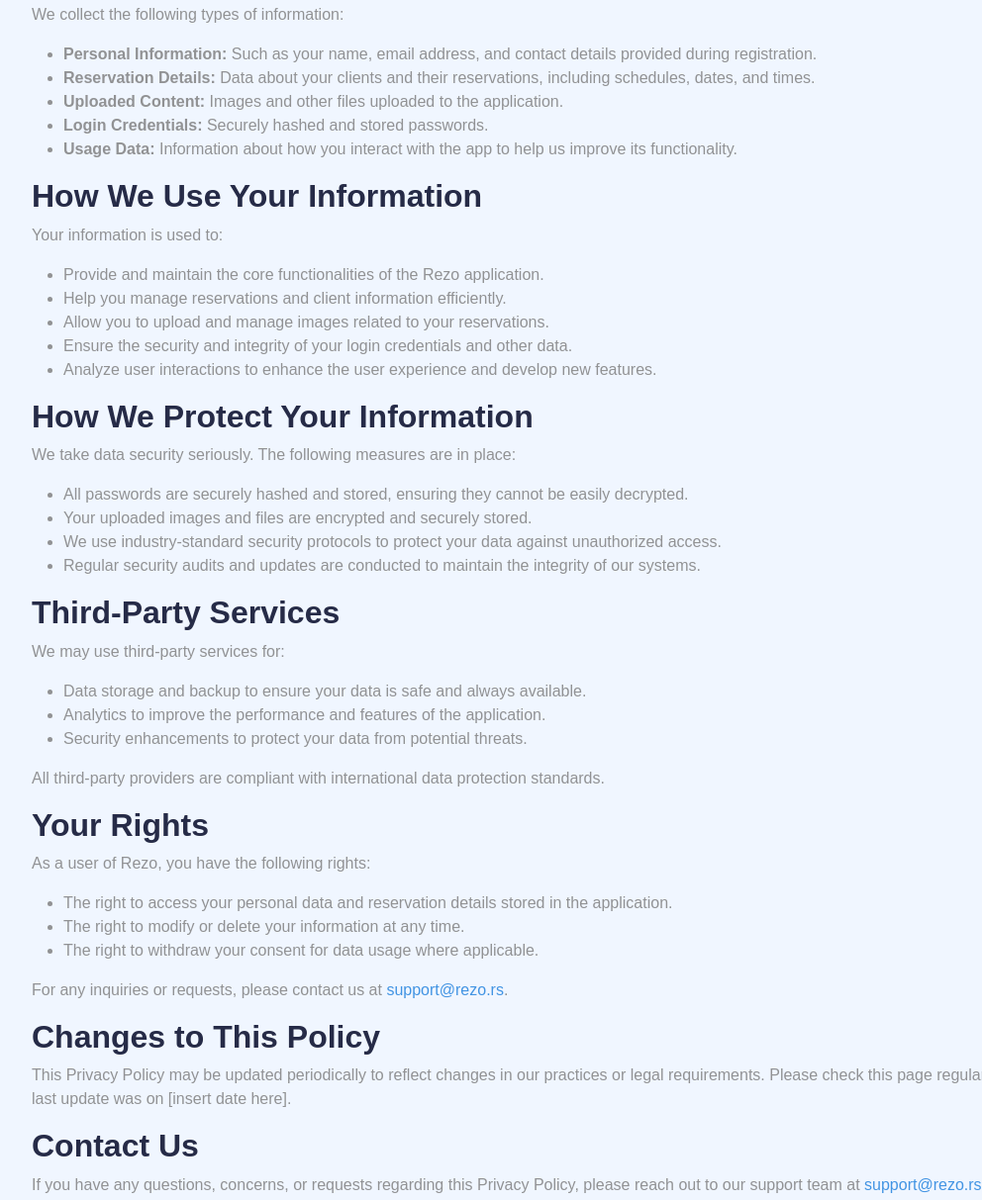
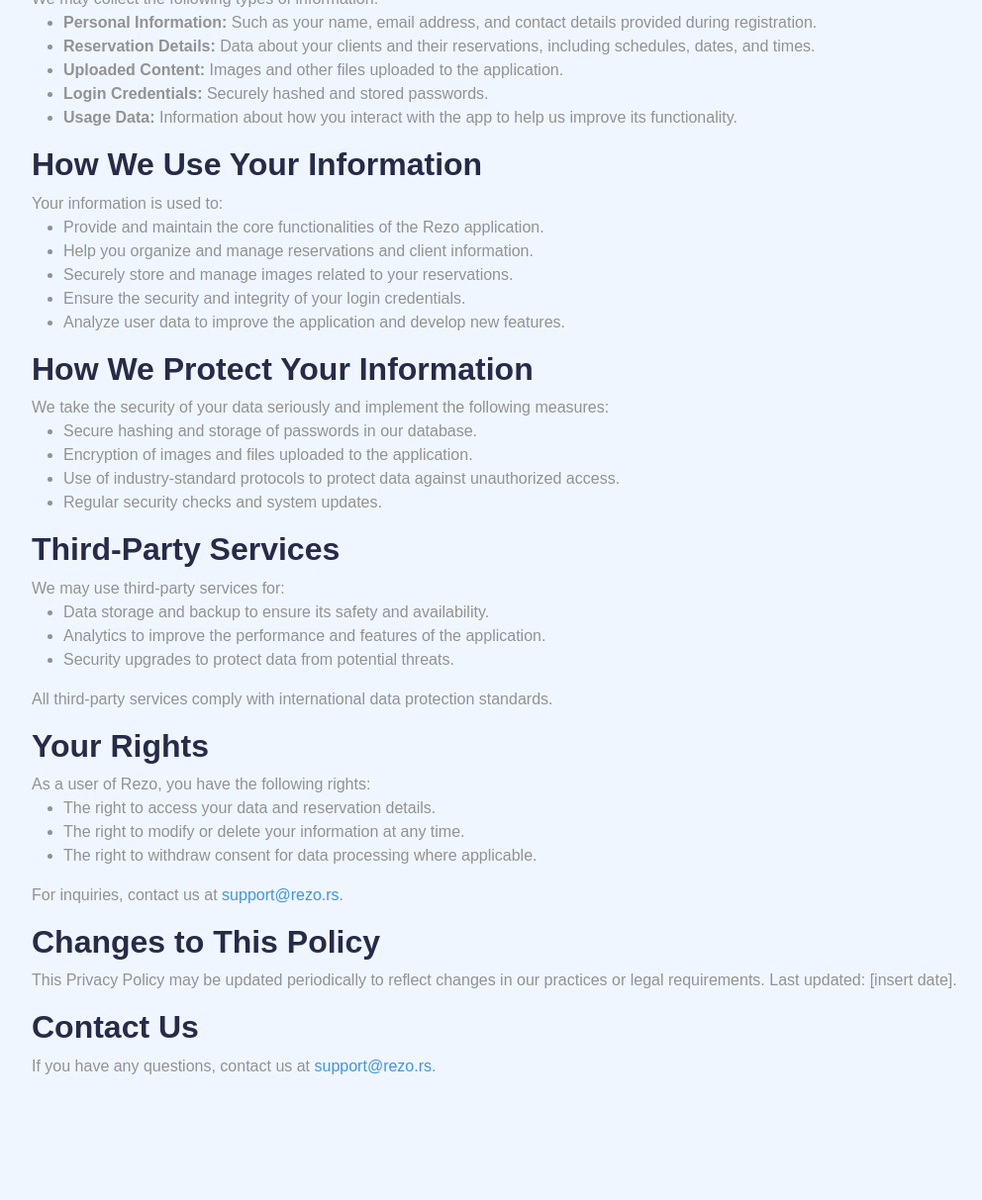
Before and after one commit to 05vukasin/rezo-website-download-2, a plain HTML site: page privacy-policy.html in a window 1280 px wide. Shown: the part 227-1440 px from the top of the page at 99% size, without its empty margins (50-1042 px from the left). After the commit the page ends 1381 px from the top, so only its background shows below. Drawn offline with Linux system fonts and the light colour scheme.

Commit message:
Novi Privacy

```diff
--- a/privacy-policy.html
+++ b/privacy-policy.html
@@ -34,95 +34,45 @@
 </head>
 
 <body>
-
     <!-- Back Arrow -->
     <a id="back-arrow" href="index.html">
-        &#8592; <span id="back-text">Home</span>
+        &#8592; <span id="back-text"></span>
     </a>
 
     <!-- Language Switch Button -->
     <button id="language-switch" class="btn btn-primary">ENG/SRB</button>
 
     <div class="container py-5">
-        <h1 id="title" class="text-center mb-4">Privacy Policy</h1>
-        <p id="intro">
-            At Rezo, your privacy is our top priority. This Privacy Policy explains what information we collect, how we use it, how we protect it, and your rights regarding your data. By using the Rezo application, you agree to the practices outlined in this policy.
-        </p>
+        <h1 id="title"></h1>
+        <p id="intro"></p>
 
-        <h2 id="info-title">Information We Collect</h2>
-        <p id="info-content">
-            We collect the following types of information:
-            <ul>
-                <li><b>Personal Information:</b> Such as your name, email address, and contact details provided during registration.</li>
-                <li><b>Reservation Details:</b> Data about your clients and their reservations, including schedules, dates, and times.</li>
-                <li><b>Uploaded Content:</b> Images and other files uploaded to the application.</li>
-                <li><b>Login Credentials:</b> Securely hashed and stored passwords.</li>
-                <li><b>Usage Data:</b> Information about how you interact with the app to help us improve its functionality.</li>
-            </ul>
-        </p>
+        <h2 id="info-title"></h2>
+        <p id="info-content"></p>
 
-        <h2 id="usage-title">How We Use Your Information</h2>
-        <p id="usage-content">
-            Your information is used to:
-            <ul>
-                <li>Provide and maintain the core functionalities of the Rezo application.</li>
-                <li>Help you manage reservations and client information efficiently.</li>
-                <li>Allow you to upload and manage images related to your reservations.</li>
-                <li>Ensure the security and integrity of your login credentials and other data.</li>
-                <li>Analyze user interactions to enhance the user experience and develop new features.</li>
-            </ul>
-        </p>
+        <h2 id="usage-title"></h2>
+        <p id="usage-content"></p>
 
-        <h2 id="protection-title">How We Protect Your Information</h2>
-        <p id="protection-content">
-            We take data security seriously. The following measures are in place:
-            <ul>
-                <li>All passwords are securely hashed and stored, ensuring they cannot be easily decrypted.</li>
-                <li>Your uploaded images and files are encrypted and securely stored.</li>
-                <li>We use industry-standard security protocols to protect your data against unauthorized access.</li>
-                <li>Regular security audits and updates are conducted to maintain the integrity of our systems.</li>
-            </ul>
-        </p>
+        <h2 id="protection-title"></h2>
+        <p id="protection-content"></p>
 
-        <h2 id="third-party-title">Third-Party Services</h2>
-        <p id="third-party-content">
-            We may use third-party services for:
-            <ul>
-                <li>Data storage and backup to ensure your data is safe and always available.</li>
-                <li>Analytics to improve the performance and features of the application.</li>
-                <li>Security enhancements to protect your data from potential threats.</li>
-            </ul>
-            All third-party providers are compliant with international data protection standards.
-        </p>
+        <h2 id="third-party-title"></h2>
+        <p id="third-party-content"></p>
 
-        <h2 id="rights-title">Your Rights</h2>
-        <p id="rights-content">
-            As a user of Rezo, you have the following rights:
-            <ul>
-                <li>The right to access your personal data and reservation details stored in the application.</li>
-                <li>The right to modify or delete your information at any time.</li>
-                <li>The right to withdraw your consent for data usage where applicable.</li>
-            </ul>
-            For any inquiries or requests, please contact us at <a href="mailto:support@rezo.rs">support@rezo.rs</a>.
-        </p>
+        <h2 id="rights-title"></h2>
+        <p id="rights-content"></p>
 
-        <h2 id="changes-title">Changes to This Policy</h2>
-        <p id="changes-content">
-            This Privacy Policy may be updated periodically to reflect changes in our practices or legal requirements. Please check this page regularly for updates. The last update was on [insert date here].
-        </p>
+        <h2 id="changes-title"></h2>
+        <p id="changes-content"></p>
 
-        <h2 id="contact-title">Contact Us</h2>
-        <p id="contact-content">
-            If you have any questions, concerns, or requests regarding this Privacy Policy, please reach out to our support team at <a href="mailto:support@rezo.rs">support@rezo.rs</a>.
-        </p>
+        <h2 id="contact-title"></h2>
+        <p id="contact-content"></p>
     </div>
-
 
     <script>
         const translations = {
     sr: {
         title: "Politika privatnosti",
-        intro: "U Rezo aplikaciji vaša privatnost nam je veoma važna. Ova politika privatnosti objašnjava koje informacije prikupljamo, kako ih koristimo, kako ih štitimo i vaša prava u vezi sa vašim podacima.",
+        intro: "U Rezo aplikaciji vaša privatnost nam je veoma važna. Ova politika privatnosti objašnjava koje informacije prikupljamo, kako ih koristimo, kako ih štitimo i vaša prava u vezi sa vašim podacima. Korišćenjem Rezo aplikacije pristajete na prakse opisane u ovoj politici.",
         "info-title": "Informacije koje prikupljamo",
         "info-content": `
             Možemo prikupljati sledeće vrste informacija:
@@ -130,60 +80,60 @@
                 <li><b>Lične informacije:</b> Kao što su vaše ime, email adresa i kontakt podaci koje pružate prilikom registracije.</li>
                 <li><b>Detalji rezervacija:</b> Podaci o vašim klijentima i njihovim rezervacijama, uključujući termine, datume i vreme.</li>
                 <li><b>Dodati sadržaj:</b> Slike i drugi fajlovi koje postavljate u aplikaciju.</li>
-                <li><b>Prijavne informacije:</b> Sigurno sačuvane i hashirane lozinke.</li>
-                <li><b>Podaci o korišćenju:</b> Informacije o tome kako koristite aplikaciju, što nam pomaže da je unapredimo.</li>
+                <li><b>Prijavne informacije:</b> Lozinke se čuvaju na siguran način koristeći hashiranje u bazi podataka.</li>
+                <li><b>Podaci o korišćenju:</b> Informacije o načinu korišćenja aplikacije za unapređenje funkcionalnosti.</li>
             </ul>
         `,
         "usage-title": "Kako koristimo vaše informacije",
         "usage-content": `
             Vaši podaci se koriste za:
             <ul>
-                <li>Obezbeđivanje i održavanje osnovnih funkcionalnosti aplikacije Rezo.</li>
-                <li>Pomoć u upravljanju rezervacijama i informacijama o klijentima.</li>
-                <li>Omogućavanje dodavanja i upravljanja slikama vezanim za rezervacije.</li>
-                <li>Sigurnu obradu prijavnih podataka i zaštitu vaših informacija.</li>
-                <li>Analizu korisničkih interakcija radi unapređenja korisničkog iskustva i razvoja novih funkcionalnosti.</li>
+                <li>Omogućavanje osnovnih funkcionalnosti aplikacije Rezo.</li>
+                <li>Pomoć u organizaciji i upravljanju rezervacijama i klijentima.</li>
+                <li>Sigurno čuvanje i upravljanje slikama vezanim za rezervacije.</li>
+                <li>Osiguranje sigurnosti vaših prijavnih podataka i zaštitu ličnih informacija.</li>
+                <li>Analizu korisničkih podataka radi unapređenja aplikacije i novih funkcionalnosti.</li>
             </ul>
         `,
         "protection-title": "Kako štitimo vaše informacije",
         "protection-content": `
-            Ozbiljno shvatamo zaštitu podataka i primenjujemo sledeće mere:
+            Zaštita vaših podataka je naš prioritet i preduzimamo sledeće mere:
             <ul>
-                <li>Sve lozinke se sigurno hashiraju i čuvaju, čime se onemogućava njihovo lako dekodiranje.</li>
-                <li>Slike i fajlovi koje postavljate su enkriptovani i sigurno sačuvani.</li>
-                <li>Koristimo industrijske standarde za zaštitu podataka od neovlašćenog pristupa.</li>
-                <li>Redovno sprovodimo sigurnosne provere i ažuriranja sistema.</li>
+                <li>Hashiranje i sigurno čuvanje lozinki u bazi podataka.</li>
+                <li>Enkripcija slika i fajlova koje postavljate u aplikaciju.</li>
+                <li>Korišćenje industrijskih standarda za zaštitu podataka od neovlašćenog pristupa.</li>
+                <li>Redovno sprovođenje sigurnosnih provera i ažuriranja sistema.</li>
             </ul>
         `,
         "third-party-title": "Usluge trećih strana",
         "third-party-content": `
             Možemo koristiti usluge trećih strana za:
             <ul>
-                <li>Skladištenje i bekap podataka kako bismo osigurali njihovu bezbednost i dostupnost.</li>
-                <li>Analizu radi poboljšanja performansi i funkcionalnosti aplikacije.</li>
-                <li>Sigurnosne nadogradnje za zaštitu vaših podataka od potencijalnih pretnji.</li>
+                <li>Skladištenje i bekap podataka kako bismo osigurali njihovu sigurnost i dostupnost.</li>
+                <li>Analizu radi poboljšanja performansi aplikacije.</li>
+                <li>Implementaciju sigurnosnih nadogradnji za zaštitu podataka od potencijalnih pretnji.</li>
             </ul>
-            Sve usluge trećih strana su usklađene sa međunarodnim standardima zaštite podataka.
+            Sve treće strane su usklađene sa međunarodnim standardima zaštite podataka.
         `,
         "rights-title": "Vaša prava",
         "rights-content": `
             Kao korisnik Rezo aplikacije imate sledeća prava:
             <ul>
-                <li>Pravo na pristup svojim ličnim podacima i detaljima rezervacija.</li>
-                <li>Pravo na izmenu ili brisanje svojih podataka u bilo kom trenutku.</li>
+                <li>Pravo na pristup svojim podacima i detaljima rezervacija.</li>
+                <li>Pravo na izmene i brisanje podataka u bilo kom trenutku.</li>
                 <li>Pravo na povlačenje saglasnosti za obradu podataka gde je to primenljivo.</li>
             </ul>
-            Za bilo kakva pitanja ili zahteve, kontaktirajte nas na <a href="mailto:support@rezo.rs">support@rezo.rs</a>.
+            Za više informacija, kontaktirajte nas putem <a href="mailto:support@rezo.rs">support@rezo.rs</a>.
         `,
         "changes-title": "Izmene ove politike",
-        "changes-content": "Možemo povremeno ažurirati ovu politiku privatnosti kako bismo odrazili promene u našim praksama ili zakonskim zahtevima. Molimo vas da redovno proveravate ovu stranicu za ažuriranja.",
+        "changes-content": "Ova politika privatnosti može biti ažurirana kako bismo odrazili promene u našim praksama ili zakonskim zahtevima. Poslednje ažuriranje: [unesite datum].",
         "contact-title": "Kontaktirajte nas",
-        "contact-content": "Ako imate bilo kakva pitanja ili nedoumice u vezi sa ovom politikom privatnosti, kontaktirajte naš tim za podršku na <a href='mailto:support@rezo.rs'>support@rezo.rs</a>.",
+        "contact-content": "Ako imate bilo kakva pitanja, kontaktirajte nas putem emaila na <a href='mailto:support@rezo.rs'>support@rezo.rs</a>.",
         "back-text": "Početna"
     },
     en: {
         title: "Privacy Policy",
-        intro: "At Rezo, your privacy is important to us. This Privacy Policy explains what information we collect, how we use it, how we protect it, and your rights regarding your data.",
+        intro: "At Rezo, your privacy is important to us. This Privacy Policy explains what information we collect, how we use it, how we protect it, and your rights regarding your data. By using the Rezo application, you agree to the practices outlined in this policy.",
         "info-title": "Information We Collect",
         "info-content": `
             We may collect the following types of information:
@@ -200,55 +150,55 @@
             Your information is used to:
             <ul>
                 <li>Provide and maintain the core functionalities of the Rezo application.</li>
-                <li>Help you manage reservations and client information efficiently.</li>
-                <li>Allow you to upload and manage images related to your reservations.</li>
-                <li>Ensure the security and integrity of your login credentials and other data.</li>
-                <li>Analyze user interactions to enhance the user experience and develop new features.</li>
+                <li>Help you organize and manage reservations and client information.</li>
+                <li>Securely store and manage images related to your reservations.</li>
+                <li>Ensure the security and integrity of your login credentials.</li>
+                <li>Analyze user data to improve the application and develop new features.</li>
             </ul>
         `,
         "protection-title": "How We Protect Your Information",
         "protection-content": `
-            We take data security seriously. The following measures are in place:
+            We take the security of your data seriously and implement the following measures:
             <ul>
-                <li>All passwords are securely hashed and stored, ensuring they cannot be easily decrypted.</li>
-                <li>Your uploaded images and files are encrypted and securely stored.</li>
-                <li>We use industry-standard security protocols to protect your data against unauthorized access.</li>
-                <li>Regular security audits and updates are conducted to maintain the integrity of our systems.</li>
+                <li>Secure hashing and storage of passwords in our database.</li>
+                <li>Encryption of images and files uploaded to the application.</li>
+                <li>Use of industry-standard protocols to protect data against unauthorized access.</li>
+                <li>Regular security checks and system updates.</li>
             </ul>
         `,
         "third-party-title": "Third-Party Services",
         "third-party-content": `
             We may use third-party services for:
             <ul>
-                <li>Data storage and backup to ensure your data is safe and always available.</li>
+                <li>Data storage and backup to ensure its safety and availability.</li>
                 <li>Analytics to improve the performance and features of the application.</li>
-                <li>Security enhancements to protect your data from potential threats.</li>
+                <li>Security upgrades to protect data from potential threats.</li>
             </ul>
-            All third-party providers comply with international data protection standards.
+            All third-party services comply with international data protection standards.
         `,
         "rights-title": "Your Rights",
         "rights-content": `
             As a user of Rezo, you have the following rights:
             <ul>
-                <li>The right to access your personal data and reservation details stored in the application.</li>
+                <li>The right to access your data and reservation details.</li>
                 <li>The right to modify or delete your information at any time.</li>
-                <li>The right to withdraw your consent for data usage where applicable.</li>
+                <li>The right to withdraw consent for data processing where applicable.</li>
             </ul>
-            For any inquiries or requests, please contact us at <a href="mailto:support@rezo.rs">support@rezo.rs</a>.
+            For inquiries, contact us at <a href="mailto:support@rezo.rs">support@rezo.rs</a>.
         `,
         "changes-title": "Changes to This Policy",
-        "changes-content": "This Privacy Policy may be updated periodically to reflect changes in our practices or legal requirements. Please check this page regularly for updates.",
+        "changes-content": "This Privacy Policy may be updated periodically to reflect changes in our practices or legal requirements. Last updated: [insert date].",
         "contact-title": "Contact Us",
-        "contact-content": "If you have any questions, concerns, or requests regarding this Privacy Policy, please reach out to our support team at <a href='mailto:support@rezo.rs'>support@rezo.rs</a>.",
+        "contact-content": "If you have any questions, contact us at <a href='mailto:support@rezo.rs'>support@rezo.rs</a>.",
         "back-text": "Home"
     }
 };
 
 
+        // Default language is English
         let currentLanguage = "en";
 
-        document.getElementById("language-switch").addEventListener("click", () => {
-            currentLanguage = currentLanguage === "en" ? "sr" : "en";
+        function updateContent() {
             const content = translations[currentLanguage];
             for (const key in content) {
                 const element = document.getElementById(key);
@@ -256,6 +206,15 @@
                     element.innerHTML = content[key];
                 }
             }
+        }
+
+        // Initialize default content
+        updateContent();
+
+        // Toggle language on button click
+        document.getElementById("language-switch").addEventListener("click", () => {
+            currentLanguage = currentLanguage === "en" ? "sr" : "en";
+            updateContent();
         });
     </script>
 </body>
```
